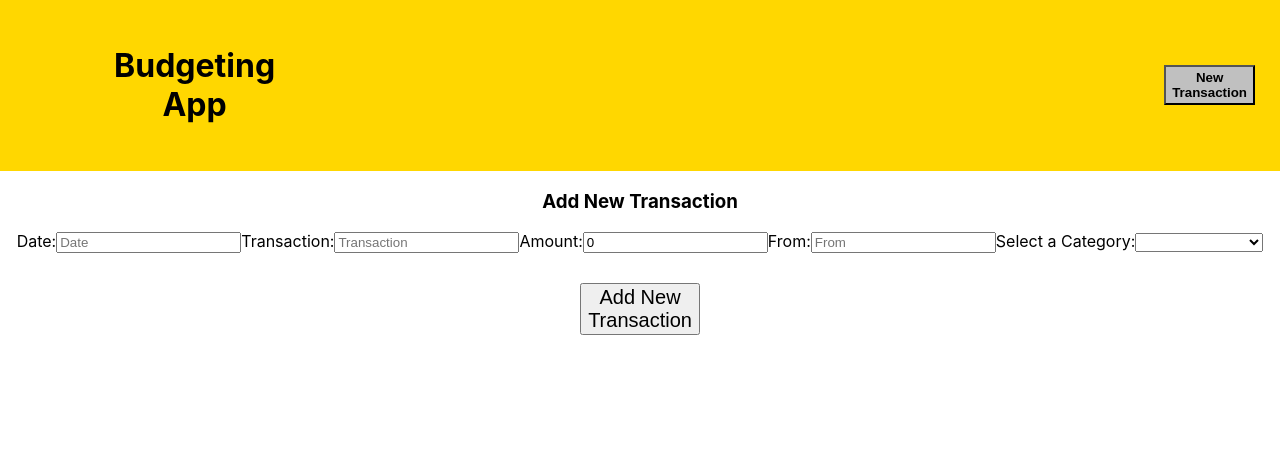
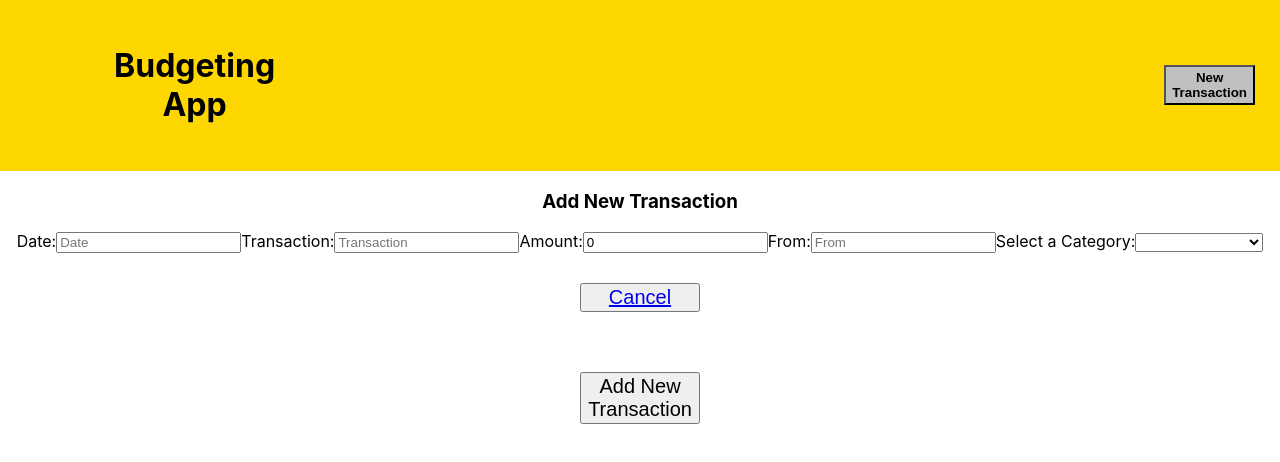
Before and after one commit to DiegoCarrero/Budgeting-App, a React (Create React App) app: page /transactions/new in a window 1280 px wide. Shown: the top 462 px of the page. Built offline with nearby package versions, Linux system fonts and the light colour scheme; no server answers.

Commit message:
add cancel button to new page

```diff
--- a/src/components/NewTransaction.js
+++ b/src/components/NewTransaction.js
@@ -1,5 +1,5 @@
 import { useState } from "react";
-import { useNavigate } from "react-router-dom";
+import { useNavigate, Link } from "react-router-dom";
 import axios from "axios";
 
 const API = process.env.REACT_APP_API_URL;
@@ -97,6 +97,8 @@ export default function NewTransaction() {
                     <option value='Miscellaneous'>Miscellaneous</option>
                 </select>
 
+                <button><Link to="/transactions">Cancel</Link></button>
+                <br/>
                 <button type="submit">Add New Transaction</button>
             </form>
         </div>
```
